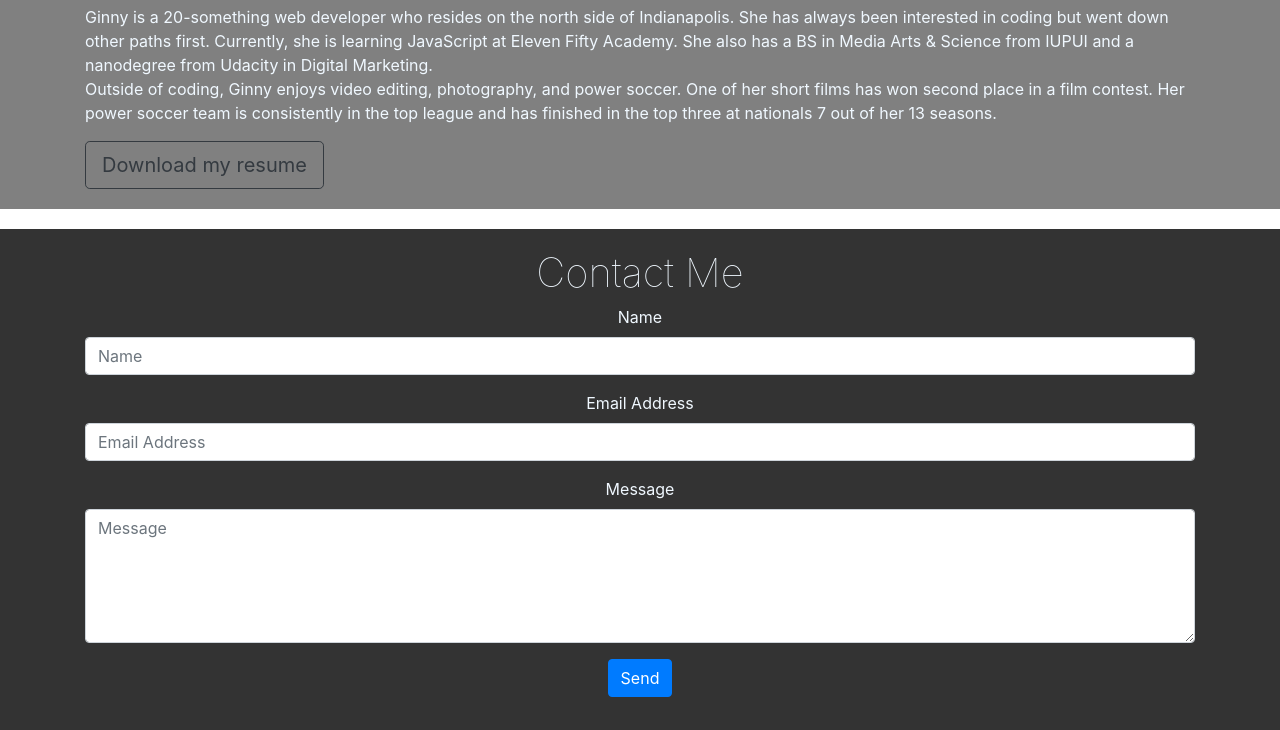
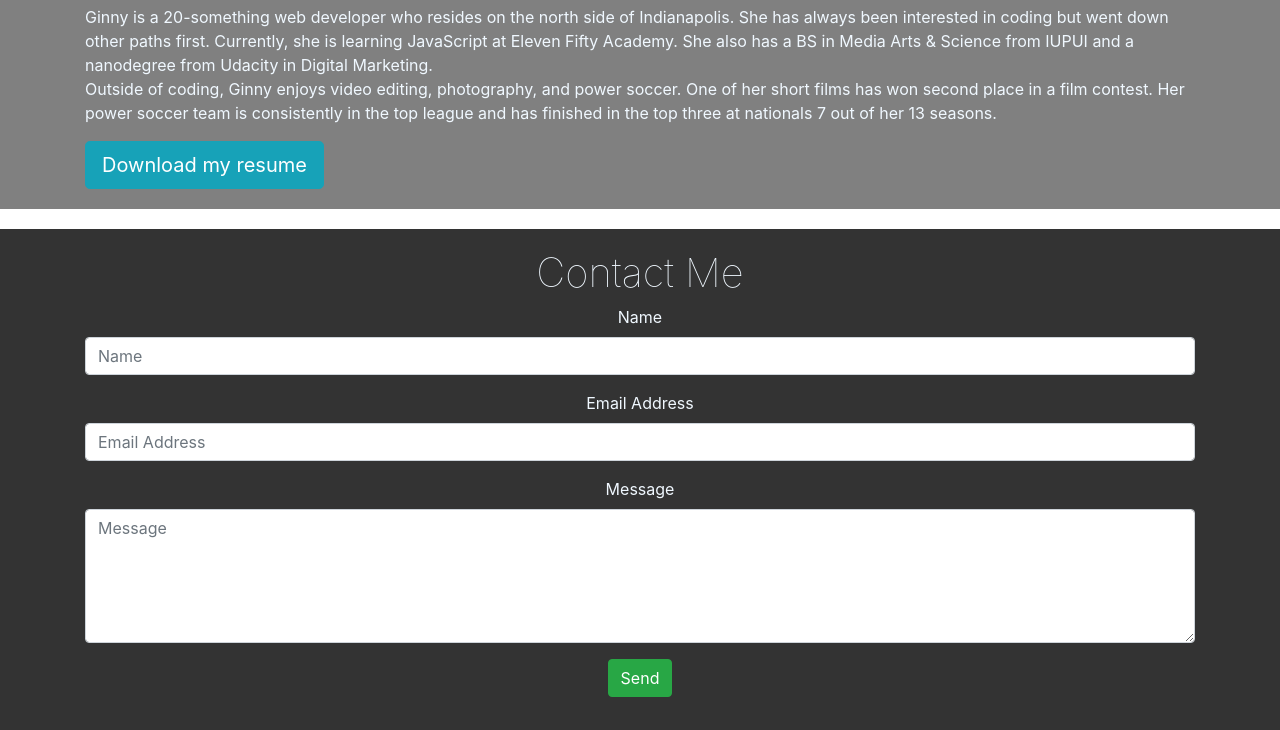
Before and after one commit to vmunson/portfolio, a website: page index.html in a window 1280 px wide. Shown: the part 829-1559 px from the top of the page. Drawn offline with nearby package versions, Linux system fonts and the light colour scheme; a web font is replaced by a local one.

Commit message:
changed button color

```diff
--- a/index.html
+++ b/index.html
@@ -130,7 +130,7 @@
             </div>
             <div class="row">
                 <div class="col">
-                    <a href="https://drive.google.com/file/d/1hrOBm-OP1dUJ15RDrw2lgRQ-Wjs1Z5cd/view?usp=sharing" target="_blank"><button type="button" class="btn btn-lg btn-outline-dark">Download my resume</button></a>
+                    <a href="https://drive.google.com/file/d/1hrOBm-OP1dUJ15RDrw2lgRQ-Wjs1Z5cd/view?usp=sharing" target="_blank"><button type="button" class="btn btn-lg btn-info">Download my resume</button></a>
                 </div>
             </div>
         </div>
@@ -166,7 +166,7 @@
                             </div>
                         </div>
                         <div class="form-group">
-                            <button type="submit" class="btn btn-primary" data-toggle="modal" data-target="thankYou">Send</button>
+                            <button type="submit" class="btn btn-success" data-toggle="modal" data-target="thankYou">Send</button>
                         </div>
                     </form>
                 </div>
```
Also changed, not shown: scss/_about.scss (line endings or trailing spaces).
